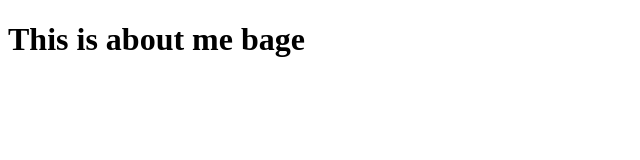
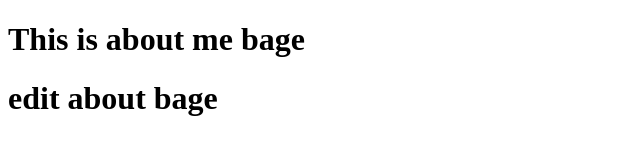
Before and after one commit to sarahmenyee/TC-one, a plain HTML site: page about.html in a window 1280 px wide. Shown: the whole page, without its empty margins (0-640 px from the left). Drawn offline with Linux system fonts and the light colour scheme.

Commit message:
edit about bage

```diff
--- a/about.html
+++ b/about.html
@@ -5,5 +5,7 @@
 </head>
 <body>
 <h1>This is about me bage</h1>
+<h1>edit about bage</h1>
+
 </body>
 </html>
```
